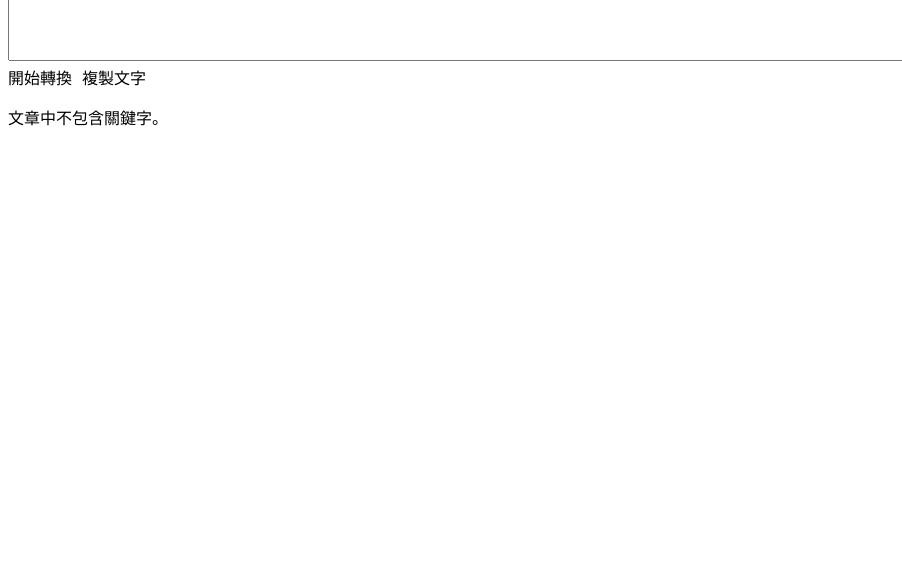
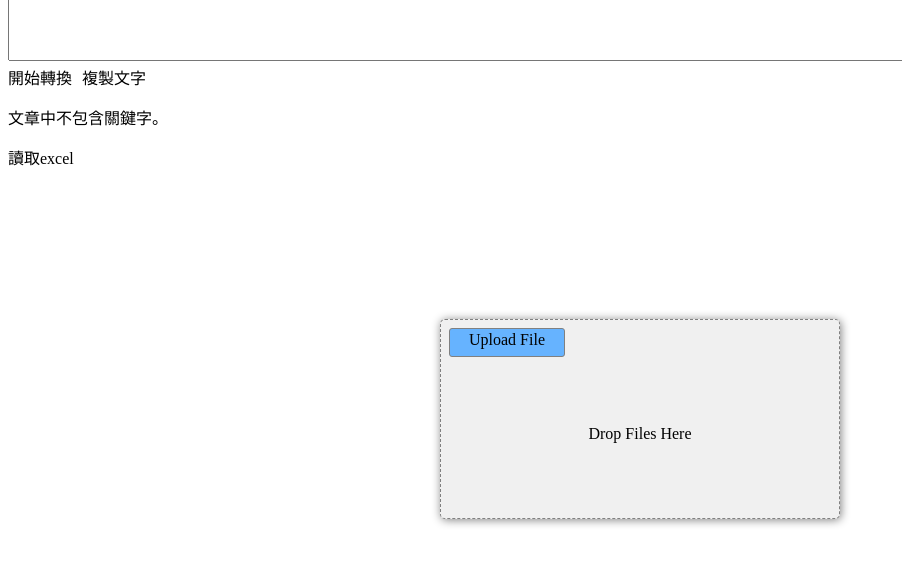
Before and after one commit to LucindaHe/replace_word, a Vue app: page / in a window 1280 px wide. Shown: the part 691-1256 px from the top of the page, without its empty margins (0-902 px from the left). Before the commit the page ends 836 px from the top, so only its background shows below. Built offline with nearby package versions, Linux system fonts and the light colour scheme.

Commit message:
Add excel

```diff
--- a/package.json
+++ b/package.json
@@ -11,7 +11,8 @@
   "dependencies": {
     "core-js": "^3.8.3",
     "vue": "^3.2.13",
-    "vue-router": "^4.0.3"
+    "vue-router": "^4.0.3",
+    "xlsx": "^0.18.5"
   },
   "devDependencies": {
     "@babel/core": "^7.12.16",
--- a/src/views/HomeView.vue
+++ b/src/views/HomeView.vue
@@ -20,12 +20,27 @@
       <p v-else>文章中不包含關鍵字。</p>
     </div>
 
+    <div class="container">
+      <div @click="addExcelFile">讀取excel</div>
+
+      <input class="file-upload-input" name="upload-file" type="file" />
+
+      <div class="file-upload-zone">
+        <a href="#" class="file-upload__btn">upload file</a>
+        <span class="file-upload__name"></span>
+        <div class="file-upload__text-container">
+          <p>drop files here</p>
+        </div>
+      </div>
+    </div>
+
     <router-view></router-view>
   </div>
 </template>
 
 <script>
 import replaceWords from "@/database/replaceWord.json";
+import * as XLSX from "xlsx"; // vue3可用此引入
 
 export default {
   name: "HomeView",
@@ -37,11 +52,66 @@ export default {
       replaceWords: replaceWords,
       dataList: {},
       text_value: "",
+      InputFile: null,
     };
   },
 
   mounted() {
     this.arrangeList();
+
+    const fileInput = document.querySelector(".file-upload-input");
+    const fileNameZone = document.querySelector(".file-upload__name");
+    const fileBtn = document.querySelector(".file-upload__btn");
+    const dropZone = document.querySelector(".file-upload-zone");
+
+    fileInput.addEventListener("change", function (e) {
+      console.log(e.target.files);
+      const fileName = e.target.files[0].name;
+      const idxDot = fileName.lastIndexOf(".") + 1;
+      const extFile = fileName.substr(idxDot, fileName.length).toLowerCase();
+      if (extFile === "xls" || extFile === "xlsx") {
+        fileNameZone.textContent = fileName;
+        this.InputFile = e.target.files[0];
+        console.log("InputFile", this.InputFile);
+      } else {
+        fileNameZone.textContent = "formatError";
+        this.InputFile = null;
+        console.log("InputFile", this.InputFile);
+      }
+    });
+
+    fileBtn.addEventListener("click", function () {
+      fileInput.click();
+    });
+
+    dropZone.addEventListener("drop", function (e) {
+      e.preventDefault();
+
+      const fileName = e.dataTransfer.files[0].name;
+      const idxDot = fileName.lastIndexOf(".") + 1;
+      const extFile = fileName.substr(idxDot, fileName.length).toLowerCase();
+      if (extFile === "xls" || extFile === "xlsx") {
+        fileNameZone.textContent = fileName;
+        this.InputFile = e.dataTransfer.files[0];
+        console.log("InputFile", this.InputFile);
+      } else {
+        fileNameZone.textContent = "formatError";
+        this.InputFile = null;
+        console.log("InputFile", this.InputFile);
+      }
+    });
+
+    dropZone.addEventListener("dragenter", function (e) {
+      e.preventDefault();
+    });
+
+    dropZone.addEventListener("dragover", function (e) {
+      e.preventDefault();
+    });
+
+    dropZone.addEventListener("dragleave", function (e) {
+      e.preventDefault();
+    });
   },
 
   methods: {
@@ -80,6 +150,24 @@ export default {
         }
       });
     },
+
+    addExcelFile() {
+      const fileReader = new FileReader();
+      console.log("this.InputFile", this.InputFile);
+      fileReader.onload = (ev) => {
+        const workbook = XLSX.read(ev.target.result, {
+          type: "binary",
+        });
+        const wsname = workbook.SheetNames[0];
+        const ws = XLSX.utils.sheet_to_json(workbook.Sheets[wsname]);
+        console.log("ws", ws); // 轉換成json的數據
+        // const m = dealExcel(ws); // ...對數據進行自己需要的操作
+        // console.log(m);
+      };
+      if (this.InputFile != null) {
+        fileReader.readAsBinaryString(this.InputFile);
+      }
+    },
   },
 };
 </script>
@@ -99,4 +187,53 @@ export default {
     }
   }
 }
+
+.file-upload-input {
+  display: none;
+}
+
+.file-upload-zone {
+  margin: 150px auto;
+  display: flex;
+  flex-direction: column;
+  box-sizing: border-box;
+  padding: 8px;
+  width: 400px;
+  height: 200px;
+  background-color: #f0f0f0;
+  border-radius: 5px;
+  border: 1px dashed gray;
+  text-transform: capitalize;
+  box-shadow: 1px 1px 10px gray;
+}
+
+.file-upload__btn {
+  flex-grow: 1;
+  padding: 2px 7px;
+  color: black;
+  width: 100px;
+  height: 6px;
+  text-align: center;
+  background-color: #66b3ff;
+  border-radius: 3px;
+  text-decoration: none;
+  border: 1px solid gray;
+}
+
+.file-upload__btn:active {
+  transform: translate(0.5px, 0.5px);
+}
+
+.file-upload__name {
+  /* 	flex-grow: 2; */
+  font-size: 14px;
+  color: blue;
+}
+
+.file-upload__text-container {
+  flex-grow: 6;
+  display: flex;
+  align-items: center;
+  justify-content: center;
+}
 </style>
```
Also changed, not shown: 1 other file (tests, documents, lock files or other folders).
